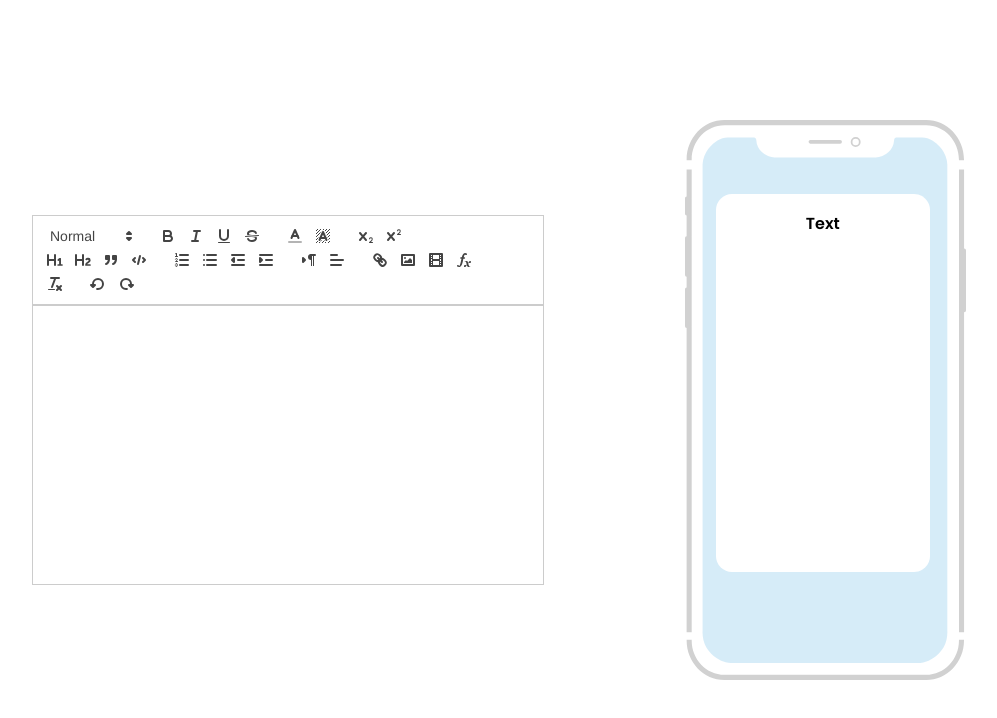
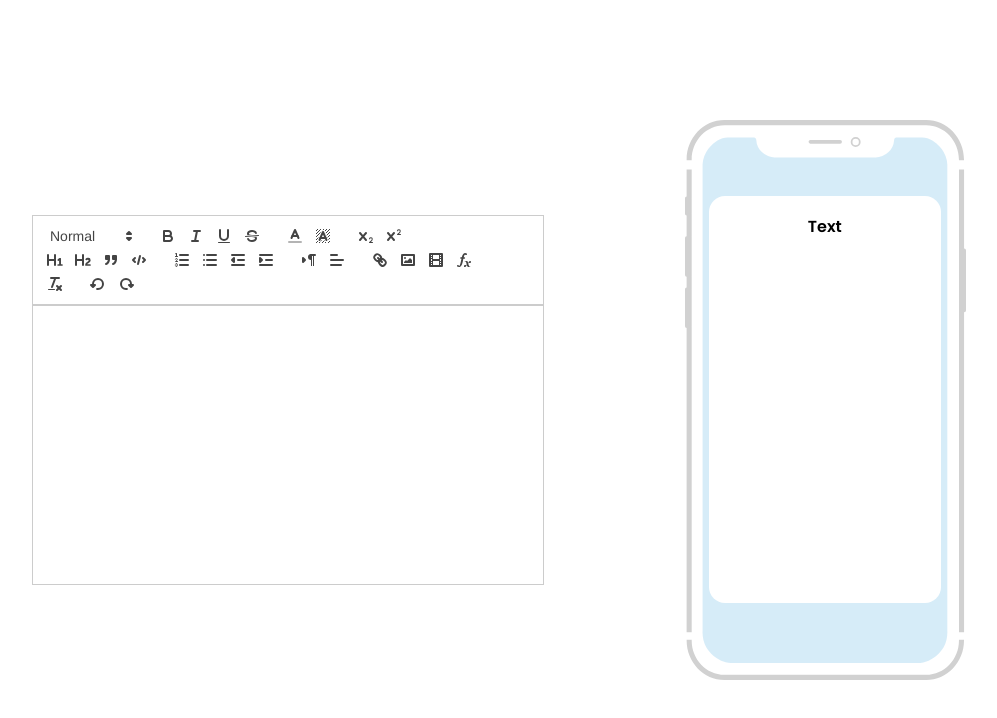
Before and after one commit to Vizorous/mobile-live-preview, a React (Create React App) app: page / in a window 1280 px wide. Shown: the top 718 px of the page, without its empty margins (96-1093 px from the left). Built offline with nearby package versions, Linux system fonts and the light colour scheme.

Commit message:
MLP-6/Feat: adding white container, layout fixes

```diff
--- a/src/App.css
+++ b/src/App.css
@@ -8,13 +8,15 @@
 .mobile__container {
   width: 100%;
   height: 100%;
+  overflow: auto;
 }
-
+.mobile__display {
+  padding: 10vh 5% 0 5%;
+}
 .mobile__white-container {
-  margin: 15% 3%;
   background-color: white;
   padding: 3%;
-  height: calc(var(--frame-height) * 0.65);
+  height: 70vh;
   overflow-y: auto;
   border-radius: 16px;
 }
@@ -69,13 +71,18 @@
     aspect-ratio: 9/19;
     width: auto;
     border-radius: 50px;
+    margin-left: 4px;
+  }
+  .mobile__white-container {
+    margin: 15% 2%;
+    height: calc(var(--frame-height) * 0.7);
   }
   .mobile__display {
     /* These values are taken to position the content within the frame */
     margin: calc(var(--frame-height) * 0.0672)
       calc(var(--frame-height) * 0.02635) calc(var(--frame-height) * 0.0295)
       calc(var(--frame-height) * 0.01635);
-    padding: 1% 2.5%;
+    padding: 1% 0%;
     height: calc(var(--frame-height) * 0.9033);
     word-wrap: break-word;
   }
```
